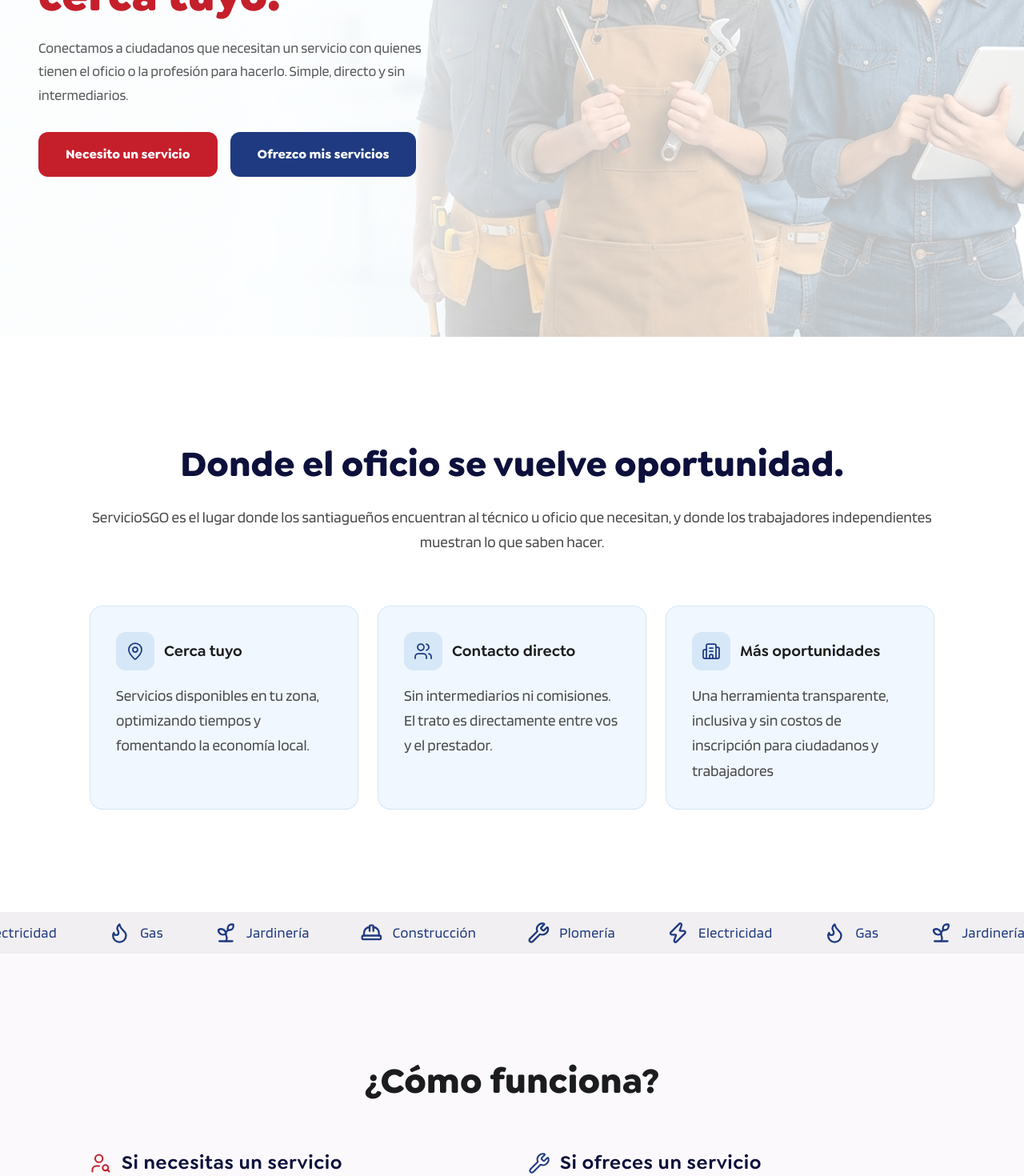
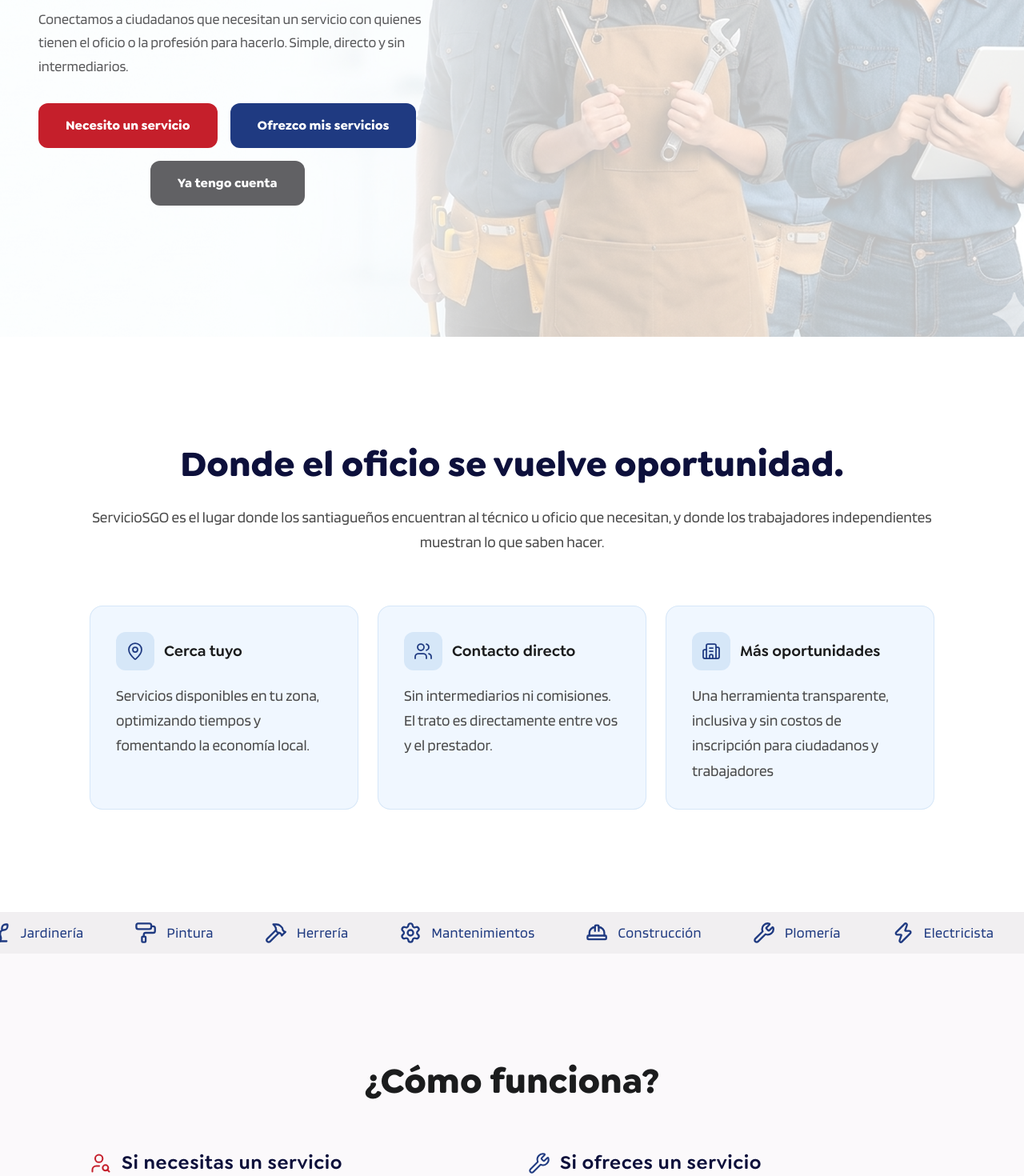
Before and after one commit to agustinatahhan/serviciosgo, a Next.js app: page / in a window 1280 px wide. Shown: the part 460-1930 px from the top of the page at 80% size. Built offline with nearby package versions, Linux system fonts and the light colour scheme.

Commit message:
agrego botón iniciar sesión

```diff
--- a/app/globals.css
+++ b/app/globals.css
@@ -236,4 +236,25 @@
       color: var(--color-white);
     }
   }
+
+  .btn-gray {
+    display: inline-flex;
+    align-items: center;
+    justify-content: center;
+    padding: 0.875rem 2rem;
+    border-radius: 0.75rem;
+    font-family: var(--font-heading);
+    font-weight: 700;
+    font-size: 1rem;
+    /* background-color: #9f9fa4; */
+    background-color: #616164  ;
+    color: var(--color-white);
+    cursor: pointer;
+    transition: opacity 0.2s, transform 0.1s;
+    border: 2px solid transparent;
+
+    &:hover {
+      opacity: 0.88;
+    }
+  }
 }
--- a/components/sections/CTADoble.tsx
+++ b/components/sections/CTADoble.tsx
@@ -7,13 +7,20 @@ import Button from "@/components/ui/Button";
 export default function CTADoble() {
   return (
     <section className="relative overflow-hidden py-28 lg:py-36">
-      <Image
-        src="/images/sections/cta.png"
-        alt=""
-        fill
-        className="object-cover object-center"
-        aria-hidden="true"
-      />
+        <Image
+             src="/images/sections/cta-mobile.png"
+             alt="Profesionales y trabajadores de Santiago del Estero"
+             fill
+             className="object-cover object-center opacity-25 z-0 lg:hidden"
+             priority
+           />
+           <Image
+             src="/images/sections/cta.png"
+             alt="Profesionales y trabajadores de Santiago del Estero"
+             fill
+             className="object-cover object-center opacity-25 z-0 hidden lg:block"
+             priority
+           />
       <div className="absolute inset-0 bg-blue-navy/80" aria-hidden="true" />
 
       <div className="relative z-10 max-w-4xl mx-auto px-6 lg:px-12 text-center flex flex-col items-center gap-6">
--- a/components/sections/Footer.tsx
+++ b/components/sections/Footer.tsx
@@ -11,6 +11,10 @@ const quickLinks = [
   {
     label: "Ofrecer mis servicios",
     href: "https://serviciosgo.qxm.com.ar/registro/trabajadores",
+  },
+   {
+    label: "Ya tengo cuenta",
+    href: "https://serviciosgo.qxm.com.ar/login",
   },
 ];
 
--- a/components/sections/Hero.tsx
+++ b/components/sections/Hero.tsx
@@ -73,8 +73,9 @@ export default function Hero() {
             initial={{ opacity: 0, y: 24 }}
             animate={{ opacity: 1, y: 0 }}
             transition={{ duration: 0.6, delay: 0.3, ease: "easeOut" }}
-            className="w-full sm:w-auto flex flex-col sm:flex-row gap-4 "
+            className="w-full sm:w-auto flex flex-col gap-4"
           >
+            <div className="flex flex-col sm:flex-row gap-4">
               <Button
                 variant="primary"
                 href="https://serviciosgo.qxm.com.ar/pedido/nuevo"
@@ -87,6 +88,14 @@ export default function Hero() {
               >
                 Ofrezco mis servicios
               </Button>
+            </div>
+            <Button
+              variant="gray"
+              href="https://serviciosgo.qxm.com.ar/login"
+              className="w-full sm:w-auto sm:self-center"
+            >
+              Ya tengo cuenta
+            </Button>
           </motion.div>
         </div>
       </div>
--- a/components/sections/Navbar.tsx
+++ b/components/sections/Navbar.tsx
@@ -51,6 +51,14 @@ export default function Navbar() {
             onError={() => {}}
           /> */}
         </div>
+
+        <Button
+          variant="gray"
+          href="https://serviciosgo.qxm.com.ar/login"
+          className="text-xs px-3 py-2 lg:text-[0.9375rem] lg:px-6 lg:py-2.5"
+        >
+          Iniciar Sesión
+        </Button>
 
         {/* <ul className="hidden lg:flex items-center gap-8">
           {navLinks.map((link) => (
--- a/components/ui/Button.tsx
+++ b/components/ui/Button.tsx
@@ -3,7 +3,7 @@
 import { motion, HTMLMotionProps } from "framer-motion";
 
 type BaseProps = {
-  variant?: "primary" | "secondary" | "outline-white" | "outline-navy";
+  variant?: "primary" | "secondary" | "outline-white" | "outline-navy" | "gray";
   fullWidth?: boolean;
 };
 
@@ -18,6 +18,7 @@ const variantMap: Record<NonNullable<BaseProps["variant"]>, string> = {
   secondary: "btn-secondary",
   "outline-white": "btn-outline-white",
   "outline-navy": "btn-outline-navy",
+  gray: "btn-gray",
 };
 
 export default function Button({
--- a/components/ui/CategoriasCarrousel.tsx
+++ b/components/ui/CategoriasCarrousel.tsx
@@ -2,15 +2,27 @@
 
 import { Fragment } from "react";
 import { motion } from "framer-motion";
-import { HardHat, Wrench, Zap, Flame, Sprout } from "lucide-react";
+import {
+  HardHat,
+  Wrench,
+  Zap,
+  Flame,
+  Sprout,
+  PaintRoller,
+  Hammer,
+  Settings,
+} from "lucide-react";
 
 export function CategoriasCarrousel() {
   const categorias = [
     { name: "Construcción", icon: HardHat },
     { name: "Plomería", icon: Wrench },
-    { name: "Electricidad", icon: Zap },
+    { name: "Electricista", icon: Zap },
     { name: "Gas", icon: Flame },
     { name: "Jardinería", icon: Sprout },
+    { name: "Pintura", icon: PaintRoller },
+    { name: "Herrería", icon: Hammer },
+    { name: "Mantenimientos", icon: Settings },
   ];
 
   return (
```
Also changed, not shown: public/images/sections/cta-mobile.png (added). Lines whose indentation alone changed are shown as unchanged.
